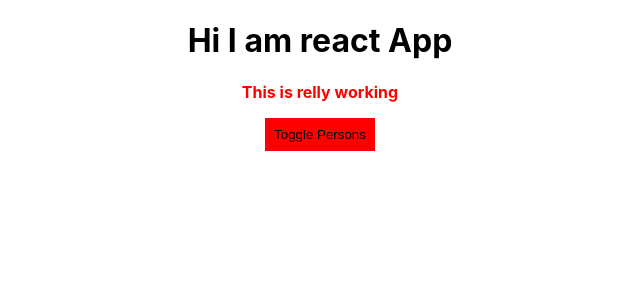
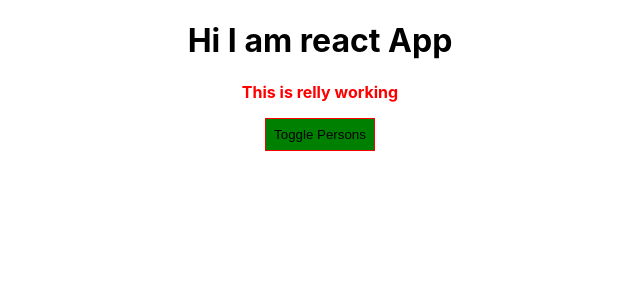
Before and after one commit to vickykumarui/react-begineer-project, a React (Create React App) app: page / in a window 1280 px wide. Shown: the top 300 px of the page, without its empty margins (320-960 px from the left). Built offline with nearby package versions, Linux system fonts and the light colour scheme.

Commit message:
Styled-components and dynamic styling

```diff
--- a/src/App.js
+++ b/src/App.js
@@ -1,13 +1,24 @@
 import React, { Component } from 'react';
 import './App.css';
-import Radium, { StyleRoot } from 'radium';
 import Person from './Person/Person';
+import Styled from 'styled-components';
 
 
 // this is also stateful/container/smartful component
 
 // class based component
 
+const StyledButton = Styled.button`
+background-color: ${ (props) => props.toggled ? 'red' : 'green'};
+border: 1px solid red;
+padding: 8px;
+cursor: pointer;
+&:hover {
+  background-color: ${ (props) => props.toggled ? 'darkred' : 'lightgreen'};
+  color: black;
+}
+
+`
 
 class App extends Component {
   /* state is resrved word can be used only when we make class as component (not in case of function) used to manage data inside component, special thing about starewhen there is  change in any property values of state react will rerender the component
@@ -48,16 +59,16 @@ class App extends Component {
   }
   // we can either return jsx or create element using react.createElement
   render() {
-    const btnStyle = {
-      backgroundColor: 'red',
-      border: '1px solid red',
-      padding: '8px',
-      cursor: 'pointer',
-      ':hover':{
-        backgroundColor: 'darkred',
-        color: 'black'
-      }
-    }
+    // const btnStyle = {
+    //   backgroundColor: 'red',
+    //   border: '1px solid red',
+    //   padding: '8px',
+    //   cursor: 'pointer',
+    //   ':hover':{
+    //     backgroundColor: 'darkred',
+    //     color: 'black'
+    //   }
+    // }
 
 
     let person = null;
@@ -81,11 +92,11 @@ class App extends Component {
           </Person>
         );
     });
-    btnStyle.backgroundColor = 'green';
-    btnStyle[':hover'] = {
-      backgroundColor: 'lightgreen',
-      color: 'black'
-    }
+    // btnStyle.backgroundColor = 'green';
+    // btnStyle[':hover'] = {
+    //   backgroundColor: 'lightgreen',
+    //   color: 'black'
+    // }
   }
 
   let pClass = '';
@@ -98,11 +109,13 @@ class App extends Component {
   }
 
     return (
-      <StyleRoot>
+
     <div className="App">
      <h1>Hi I am react App</h1>
      <p className = {pClass}>This is relly working</p>
-     <button style = {btnStyle} onClick = {this.toggleNameHandler}>Toggle Persons</button>
+     <StyledButton toggled = {this.state.toggleName} onClick = {this.toggleNameHandler}>
+     Toggle Persons
+     </StyledButton>
      { person }
 
      { this.state.toggleName && this.state.persons.length ?
@@ -111,14 +124,14 @@ class App extends Component {
   }
 
     </div>
-    </StyleRoot>
+
   );
     }
   // Above code is equivalent to
  // return React.createElement('div',{className: 'App'}, React.createElement('h1', null,'Hi i am react element'));
 }
 
-export default Radium(App);
+export default App;
 
 
 
--- a/src/Person/Person.css
+++ b/src/Person/Person.css
@@ -1,8 +1,8 @@
-.Person{
+/* .Person{
     width: 60%;
     margin: 16px auto;
     border: 1px solid #eeeeee;
     box-shadow: 0 2px 3px #cccccc;
     padding: 16px;
     text-align: center;
-}
+} */
--- a/src/Person/Person.js
+++ b/src/Person/Person.js
@@ -1,15 +1,27 @@
 import React from 'react';
-import './Person.css';
-import Radium from 'radium';
+import styled from 'styled-components';
 //it is stateless component or presentational/dump component
 // here p is small when we use it as component than only mandatory to keep capital(i.e where it gets imported)
+
+const StyledDiv = styled.div`
+width: 60%;
+margin: 16px auto;
+border: 1px solid #eeeeee;
+box-shadow: 0 2px 3px #cccccc;
+padding: 16px;
+text-align: center;
+@media (max-width: 767px) {
+    width: 100%;
+}
+`;
+
 const person = (props) =>{
     // props is used to receive data from parent component
-    const style = {
-        '@media (max-width: 767px)':{
-            width: '100%'
-        }
-    }
+    // const style = {
+    //     '@media (max-width: 767px)':{
+    //         width: '100%'
+    //     }
+    // }
     console.log(props);
     const getAge = (age) =>{
         return age;
@@ -24,13 +36,14 @@ const person = (props) =>{
     }
 
 return (
-    <div className = "Person" style = {style}>
+    <StyledDiv>
         <p onClick = {clickHandler}>I am person {props.name} and age {getAge(Math.floor(Math.random()*30))}</p>
         {props.children ? <div>{props.children}</div> : ''}
         <label>Change your name</label>
         <input value = {props.name} onChange = {changeHandler} type = "text"/>
-</div>
+    </StyledDiv>
+
 )
 }
 
-export default Radium(person);
+export default person;
```
